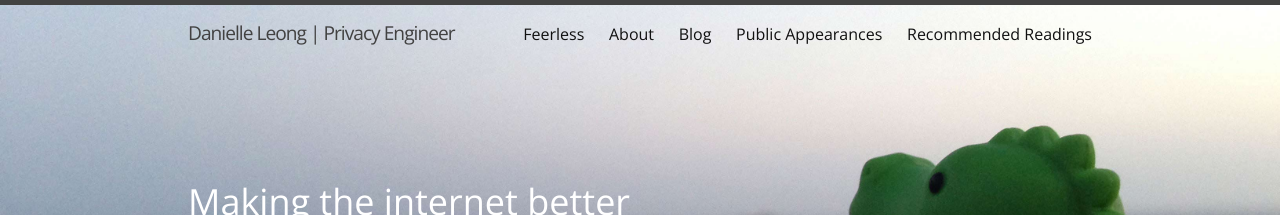
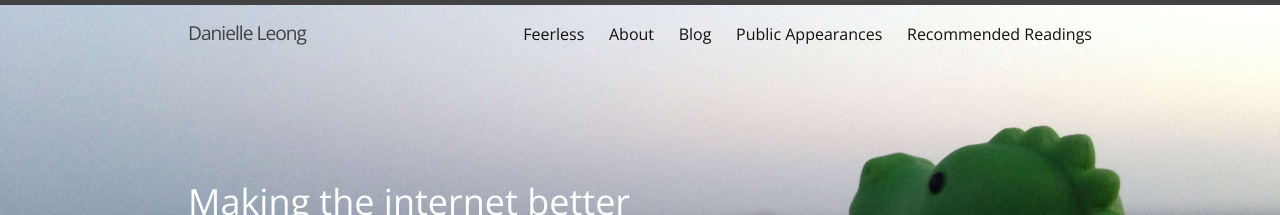
Before and after one commit to dmleong/dmleong.github.io, a Jekyll site: the page built from index.html, in a window 1280 px wide. Shown: the top 215 px of the page. Built offline with Jekyll 4.4.1, drawn with Linux system fonts in a browser that asks for light colours.

Commit message:
Remove title

```diff
--- a/_config.yml
+++ b/_config.yml
@@ -1,5 +1,5 @@
 # Site settings
-title: Danielle Leong | Privacy Engineer
+title: Danielle Leong
 email: danielle@danielleleong.com
 description: > # this means to ignore newlines until "baseurl:"
   Oakland-based software engineer with a passion for building safer, consensual software.
```
